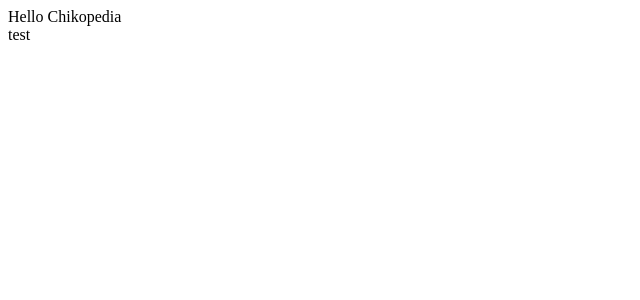
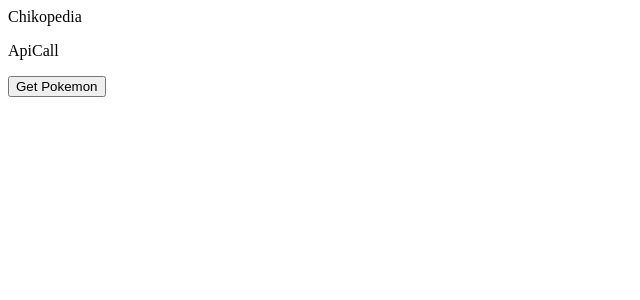
Before and after one commit to madebymiguel/chikopedia, a React (Vite) app: page / in a window 1280 px wide. Shown: the top 300 px of the page, without its empty margins (0-640 px from the left). Built offline with nearby package versions, Linux system fonts and the light colour scheme; no server answers.

Commit message:
First Attempt at using API to display pokedex entry // issue with using PokedexEntry / PokemonData from ApiResponseTypes in TestApi.tsx // jong and miguel fucked this

```diff
--- /dev/null
+++ b/src/tsx/ApiResponseTypes.tsx
@@ -0,0 +1,10 @@
+export interface PokemonData {
+  name: string;
+  index: number;
+  image: string;
+  type: string;
+  region: string;
+  //   stats: string;
+  //   dexEntry: string;
+  //   evolution?: number[];
+}
--- a/src/tsx/App.tsx
+++ b/src/tsx/App.tsx
@@ -1,12 +1,14 @@
 import React from "react";
 import "../scss/App.scss";
-import Test from "./Test";
+import PokedexEntry from "./PokedexEntry";
+import TestApi from "./TestApi";
 
 const App = () => {
   return (
     <div className="App">
-      <div>Hello Chikopedia</div>
-      <Test />
+      <div>Chikopedia</div>
+      {/* <PokedexEntry /> */}
+      <TestApi />
     </div>
   );
 };
--- /dev/null
+++ b/src/tsx/PokedexEntry.tsx
@@ -0,0 +1,29 @@
+import React from "react";
+import { FunctionComponent } from "react";
+import { PokemonData } from "./ApiResponseTypes";
+
+const PokedexEntry: FunctionComponent<PokemonData> = (props) => {
+  const { name, index, image, type, region } = props;
+  // const pokeImage =
+  //   "https://assets.pokemon.com/assets/cms2/img/pokedex/full/152.png";
+  return (
+    <div>
+      <div>
+        <input type="text"></input>
+      </div>
+
+      <section>
+        <h2>{name}</h2>
+        <p>{index}</p>
+        <img src={image}></img>
+
+        <section>
+          <p>{type}</p>
+          <p>{region}</p>
+        </section>
+      </section>
+    </div>
+  );
+};
+
+export default PokedexEntry;
--- a/src/tsx/Test.tsx
+++ /dev/null
@@ -1,12 +0,0 @@
-import React from "react";
-import { FunctionComponent } from "react";
-
-const Test: FunctionComponent = () => {
-  return (
-    <div>
-      <div>test</div>
-    </div>
-  );
-};
-
-export default Test;
--- /dev/null
+++ b/src/tsx/TestApi.tsx
@@ -0,0 +1,49 @@
+import React, { FunctionComponent, useState, useEffect } from "react";
+import { PokemonData } from "./ApiResponseTypes";
+import PokedexEntry from "./PokedexEntry";
+
+const Search: FunctionComponent = () => {
+  const [pokemon, setPokemon] = useState({});
+
+  useEffect(() => {
+    void fetchPokemon(152);
+  }, []);
+
+  async function fetchPokemon(index: number) {
+    const res = await fetch(`https://pokeapi.co/api/v2/pokemon/${index}`);
+
+    const json = await res.json();
+
+    console.log(json.name);
+    console.log(json.id);
+    console.log(json.sprites.front_default);
+    console.log(json.types[0].type.name);
+    console.log(json.game_indices[0].version.name);
+
+    // setPokemon(json.pokemon);
+
+    const jsonObject = {
+      name: json.name,
+      index: json.id,
+      image: json.sprites.front_default,
+      type: json.types[0].type.name,
+      region: json.game_indices[0].version.name,
+    };
+
+    setPokemon(jsonObject); // Miguel broke this
+
+    console.log(pokemon);
+    console.log(jsonObject);
+  }
+
+  return (
+    <div>
+      <p>ApiCall</p>
+      <button onClick={() => fetchPokemon(152)}>Get Pokemon</button>
+
+      {/* <PokedexEntry pokemon={pokemon}/> */}
+    </div>
+  );
+};
+
+export default Search;
```
Also changed, not shown: 1 other file (tests, documents, lock files or other folders).
